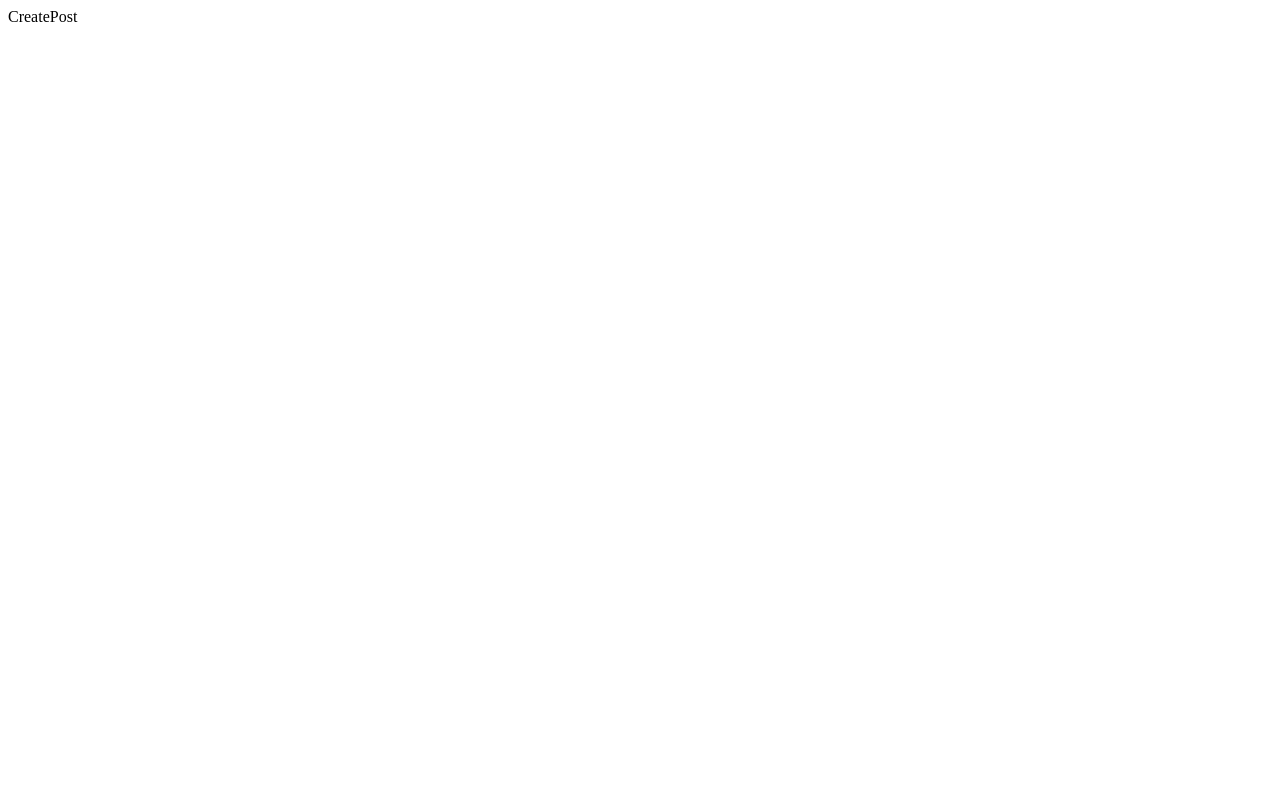
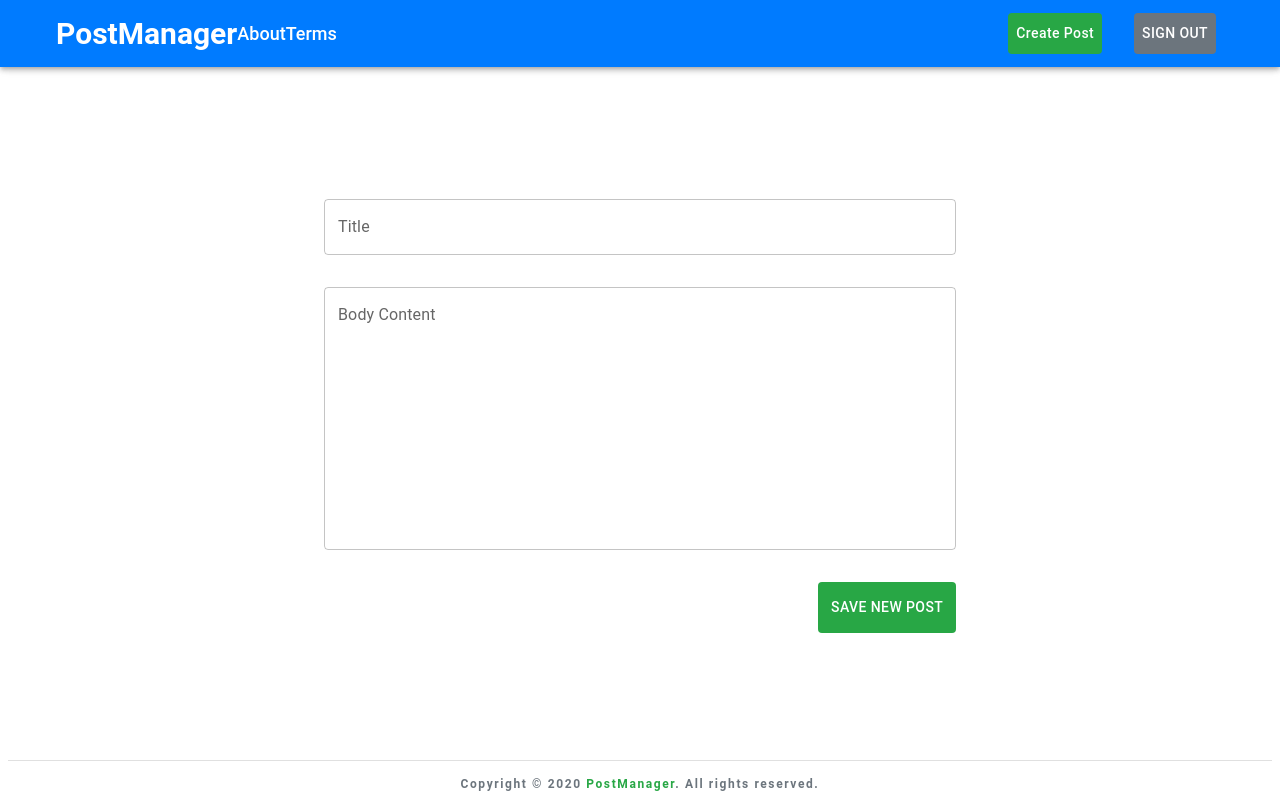
Before and after one commit to ShashikaVirajh/post-manager, a React (Create React App) app: page /create-post in a window 1280 px wide. Built offline with nearby package versions, Linux system fonts and the light colour scheme.

Commit message:
create post and post list pages

```diff
--- a/package.json
+++ b/package.json
@@ -5,6 +5,7 @@
   "dependencies": {
     "@emotion/react": "^11.10.4",
     "@emotion/styled": "^11.10.4",
+    "@mui/lab": "^5.0.0-alpha.100",
     "@mui/material": "^5.10.5",
     "@testing-library/jest-dom": "^5.16.5",
     "@testing-library/react": "^13.4.0",
--- a/src/components/post/create-post.component.tsx
+++ b/src/components/post/create-post.component.tsx
@@ -1,3 +1,35 @@
-const CreatePost = (): JSX.Element => <div>CreatePost</div>;
+import { Box, Button, Grid, TextField } from '@mui/material';
+import { PageContainor } from 'components/container/page.container.component';
 
-export default CreatePost;
+export const CreatePost = (): JSX.Element => (
+  <PageContainor title="Create New Post">
+    <Grid container justifyContent={'center'} xs={12}>
+      <Grid xs={6}>
+        <TextField
+          fullWidth
+          id="post-title"
+          label="Title"
+          style={styles.textFieldContainer}
+        ></TextField>
+        <TextField fullWidth id="post-body" label="Body Content" multiline rows={10}></TextField>
+        <Box display="flex" justifyContent={'end'}>
+          <Button type="submit" sx={styles.button}>
+            Save New Post
+          </Button>
+        </Box>
+      </Grid>
+    </Grid>
+  </PageContainor>
+);
+
+const styles = {
+  textFieldContainer: {
+    marginBottom: '2rem',
+  },
+  button: {
+    marginTop: '2rem',
+    padding: '0.8rem',
+    background: '#28a745',
+    color: '#fff',
+  },
+};
--- a/src/components/post/post-list.component.tsx
+++ b/src/components/post/post-list.component.tsx
@@ -1,3 +1,3 @@
-const PostList = (): JSX.Element => <div>PostList</div>;
+const PostList = (): JSX.Element => <div></div>;
 
 export default PostList;
--- a/src/components/profile/profile.component.tsx
+++ b/src/components/profile/profile.component.tsx
@@ -1,3 +1,89 @@
-const Profile = (): JSX.Element => <div>Profile</div>;
+/* eslint-disable @typescript-eslint/explicit-function-return-type */
+import { Avatar, Box, Button, Grid, List, ListItem, Tab, Tabs } from '@mui/material';
+import TabContext from '@mui/lab/TabContext';
+import TabPanel from '@mui/lab/TabPanel';
+import { useState } from 'react';
+import { PageContainor } from 'components/container/page.container.component';
 
-export default Profile;
+export const Profile = (): JSX.Element => {
+  const [value, setValue] = useState('1');
+
+  const handleChange = (_event: React.SyntheticEvent, newValue: string) => {
+    setValue(newValue);
+  };
+  return (
+    <PageContainor title="Profile Screen">
+      <Grid container justifyContent="center">
+        <Box>
+          <Box display="flex">
+            <Avatar
+              alt="Remy Sharp"
+              src="https://gravatar.com/avatar/b9408a09298632b5151200f3449434ef?s=128"
+            />
+            <Button sx={styles.button}>Follow</Button>
+          </Box>
+
+          <TabContext value={value}>
+            <Tabs value={value} onChange={handleChange}>
+              <Tab value="1" label="Posts: 3"></Tab>
+              <Tab value="2" label="Followers: 101" />
+              <Tab value="3" label="Following: 40" />
+            </Tabs>
+
+            <TabPanel value="1">
+              <List>
+                <ListItem>
+                  <Box display="flex" flexDirection="row">
+                    <Avatar
+                      alt="Remy Sharp"
+                      src="https://gravatar.com/avatar/b9408a09298632b5151200f3449434ef?s=128"
+                    />
+                    <Box sx={styles.postDetail}>
+                      <strong>Example Post #1</strong>
+                      <span>on 2/10/2020 </span>
+                    </Box>
+                  </Box>
+                </ListItem>
+                <ListItem>
+                  <Avatar
+                    alt="Remy Sharp"
+                    src="https://gravatar.com/avatar/b9408a09298632b5151200f3449434ef?s=128"
+                  />
+                  <Box sx={styles.postDetail}>
+                    <strong>Example Post #2</strong>
+                    <span>on 2/10/2020 </span>
+                  </Box>
+                </ListItem>
+                <ListItem alignItems="flex-start">
+                  <Avatar
+                    alt="Remy Sharp"
+                    src="https://gravatar.com/avatar/b9408a09298632b5151200f3449434ef?s=128"
+                  />
+                  <Box sx={styles.postDetail}>
+                    <strong>Example Post #3</strong>
+                    <span>on 2/10/2020 </span>
+                  </Box>
+                </ListItem>
+              </List>
+            </TabPanel>
+            <TabPanel value="2">No Followers</TabPanel>
+            <TabPanel value="3">Not Following</TabPanel>
+          </TabContext>
+        </Box>
+      </Grid>
+    </PageContainor>
+  );
+};
+
+const styles = {
+  postDetail: {
+    paddingTop: '1rem',
+    marginLeft: '0.5rem',
+    textDecoration: 'none',
+  },
+  button: {
+    background: '#28a745',
+    color: '#fff',
+    marginLeft: '1rem',
+  },
+};
--- a/src/routes/Routes.tsx
+++ b/src/routes/Routes.tsx
@@ -1,9 +1,9 @@
 import { BrowserRouter, Route, Routes } from 'react-router-dom';
 import NotFound from 'components/not-founds/not-found.component';
-import CreatePost from 'components/post/create-post.component';
+import { CreatePost } from 'components/post/create-post.component';
 import EditPost from 'components/post/edit-post.component';
 import DetailedPost from 'components/post/detailed-post.component';
-import Profile from 'components/profile/profile.component';
+import { Profile } from 'components/profile/profile.component';
 import Home from 'pages/home/home.page';
 import { About } from 'pages/about/about.page';
 import { Terms } from 'pages/terms/terms.page';
```
Also changed, not shown: 1 other file (tests, documents, lock files or other folders).
